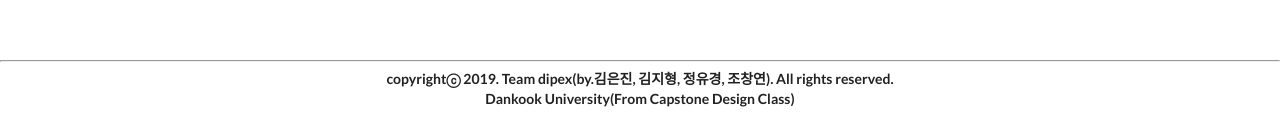
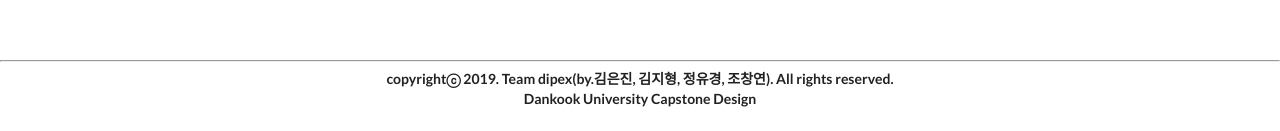
Before and after one commit to Jini-Eun/caps_dipex, a React (Create React App) app: page / in a window 1280 px wide. Shown: the part 651-782 px from the top of the page. Built offline with nearby package versions, Linux system fonts and the light colour scheme.

Commit message:
Update Videoplyr.js

```diff
--- a/src/components/Videoplyr.js
+++ b/src/components/Videoplyr.js
@@ -96,7 +96,7 @@ class video extends Component {
           </div>)}
         <div id="foot">
           <hr />
-          <strong>copyrightⓒ 2019. Team dipex(by.김은진, 김지형, 정유경, 조창연). All rights reserved. <br />Dankook University(From Capstone Design Class)</strong>
+          <strong>copyrightⓒ 2019. Team dipex(by.김은진, 김지형, 정유경, 조창연). All rights reserved. <br />Dankook University Capstone Design</strong>
           <br /><br />powered by <a href="https://plyr.io/">
             <strong> {this.props.name} </strong></a>
         </div>
```
